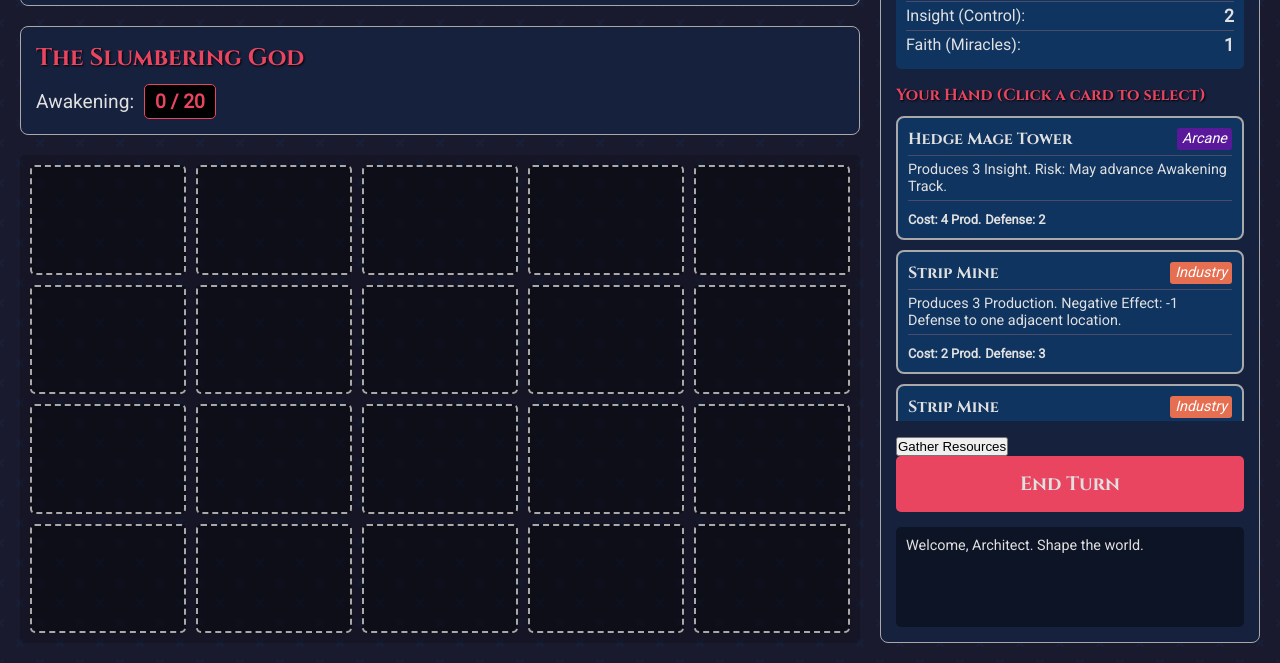
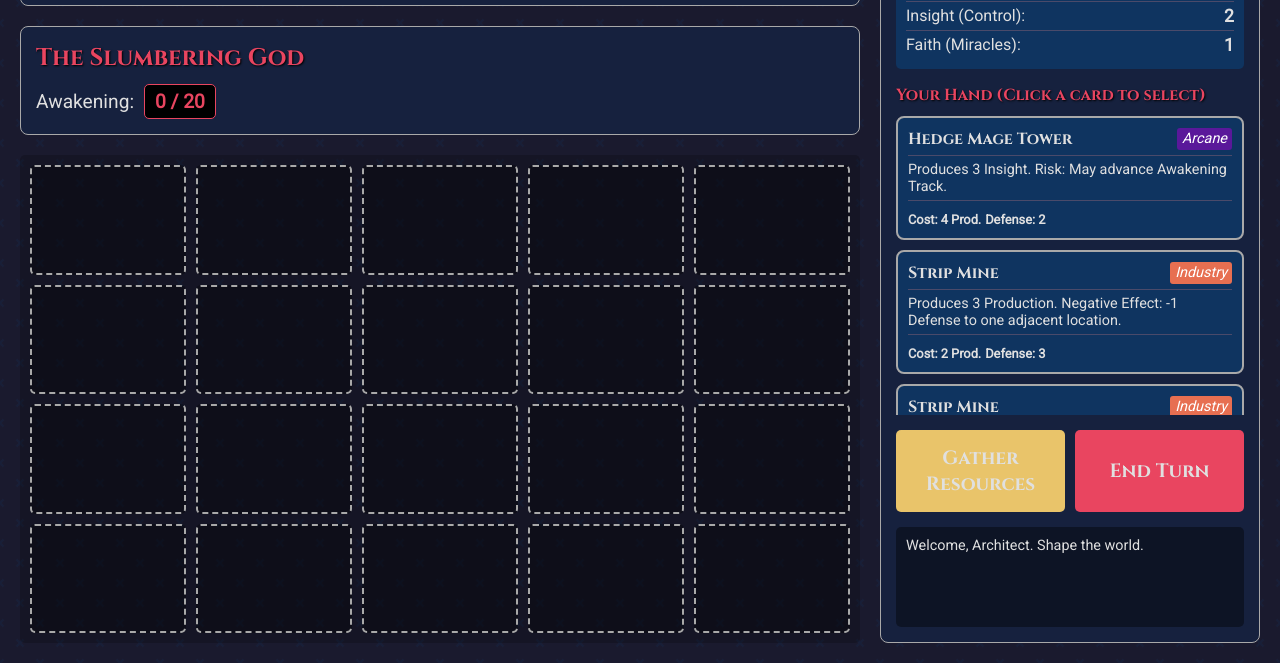
Before and after one commit to barakameek/Veil-of-the-Cosmos, a plain HTML site: page index.html in a window 1280 px wide. Shown: the part 137-800 px from the top of the page. Drawn offline with Linux system fonts and the light colour scheme.

Commit message:
Update style.css

```diff
--- a/style.css
+++ b/style.css
@@ -248,3 +248,26 @@ h1, h2, h3, h4 {
 #game-log p {
     margin-bottom: 5px;
 }
+
+.button-group {
+    display: flex;
+    gap: 10px;
+}
+
+#gather-button {
+    width: 100%;
+    padding: 15px;
+    font-family: 'Cinzel', serif;
+    font-size: 1.2em;
+    font-weight: bold;
+    color: var(--text-color);
+    background-color: var(--faction-civilization); /* A different color to distinguish it */
+    border: none;
+    border-radius: 5px;
+    cursor: pointer;
+    transition: background-color 0.2s;
+}
+
+#gather-button:hover {
+    background-color: #c8a95a;
+}
```
